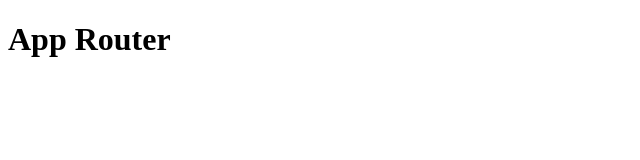
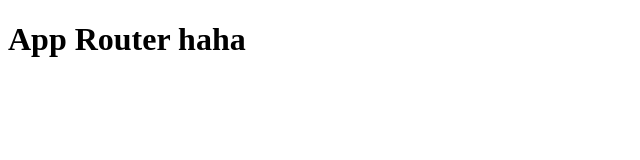
Before and after one commit to thanhbuiK306/next-jest-cicd, a Next.js app: page / in a window 1280 px wide. Shown: the top 160 px of the page, without its empty margins (0-640 px from the left). Built offline with nearby package versions, Linux system fonts and the light colour scheme.

Commit message:
update hehe

```diff
--- a/app/page.tsx
+++ b/app/page.tsx
@@ -3,5 +3,5 @@
 };
 
 export default function Page() {
-  return <h1>App Router</h1>;
+  return <h1>App Router haha</h1>;
 }
```
